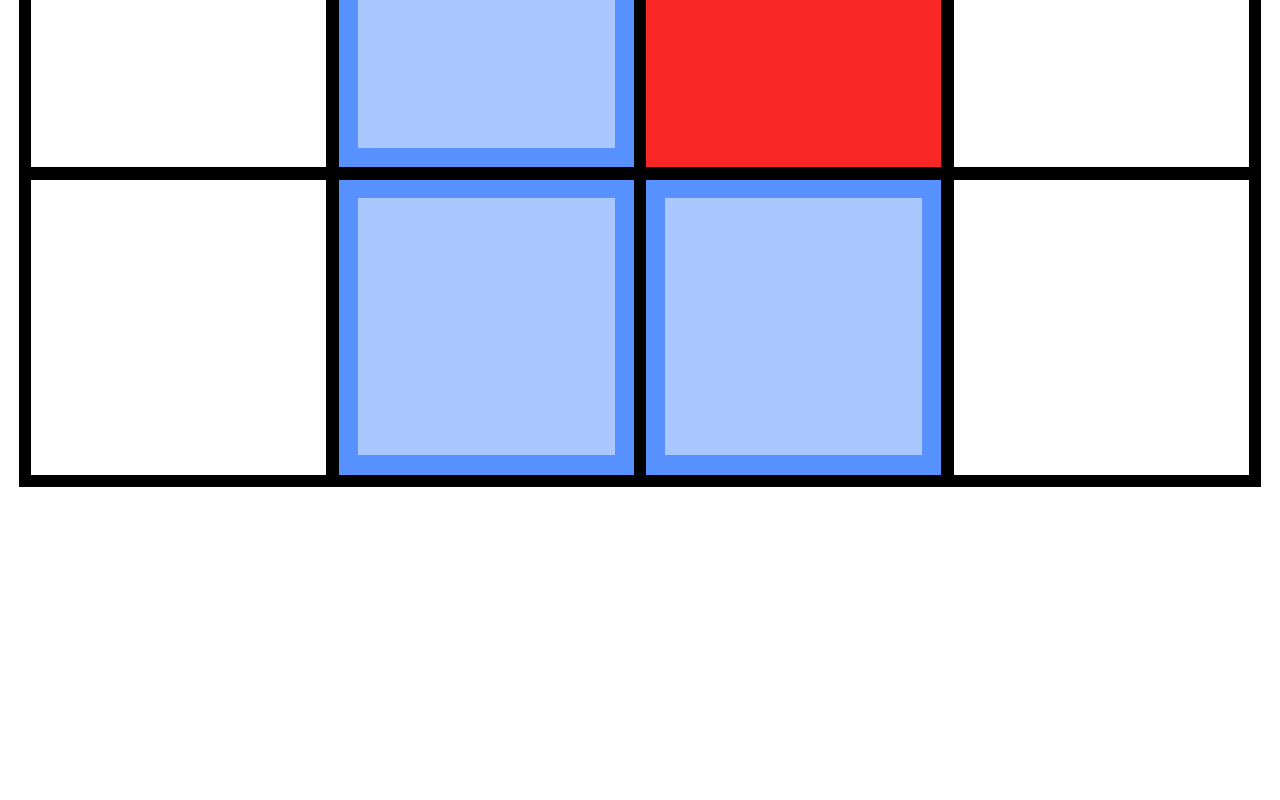
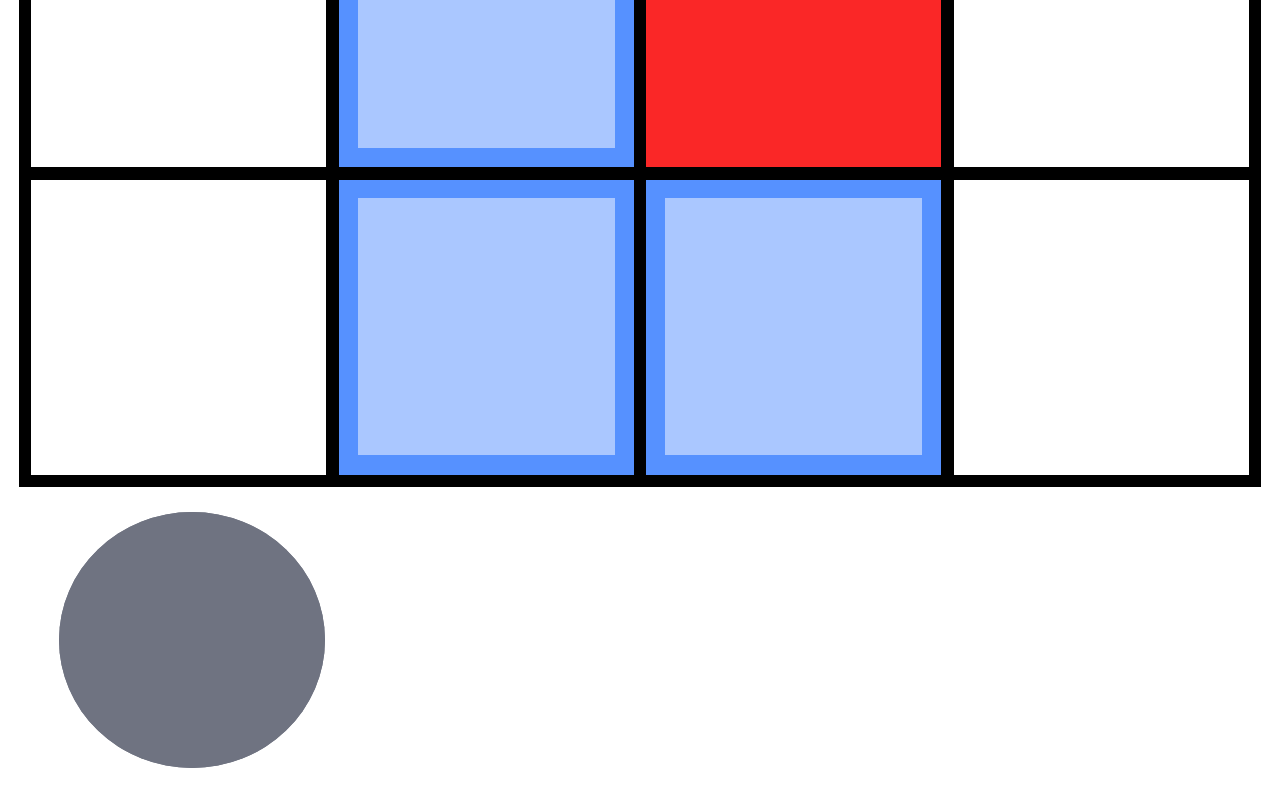
Before and after one commit to skylon07/CS-260-partner, a React (Create React App) app in the folder l-game-react/: page / in a window 1280 px wide. Shown: the part 774-1574 px from the top of the page. Before the commit the page ends 1280 px from the top, so only its background shows below. Built offline with nearby package versions, Linux system fonts and the light colour scheme.

Commit message:
Add token styling
(and "fix" their position state in <App />)

```diff
--- a/l-game-react/src/App.jsx
+++ b/l-game-react/src/App.jsx
@@ -17,11 +17,8 @@ export default function App() {
     }
     const [playerPiecePositions, setActivePlayerPiecePosition] = usePlayerPiecePositions(initPlayerPiecePositions, playerMoveMode)
 
-    // DEBUG
-    // const [tokenPiece1Position, setTokenPiece1Position] = useState(new Position(0, 0))
-    // const [tokenPiece2Position, setTokenPiece2Position] = useState(new Position(3, 3))
-    const [tokenPiece1Position, setTokenPiece1Position] = useState(new Position(-99, -99))
-    const [tokenPiece2Position, setTokenPiece2Position] = useState(new Position(-99, -99))
+    const [tokenPiece1Position, setTokenPiece1Position] = useState(new Position(0, 0))
+    const [tokenPiece2Position, setTokenPiece2Position] = useState(new Position(3, 3))
 
     const piecePositions = {
         ...playerPiecePositions,
--- a/l-game-react/src/NeutralToken.css
+++ b/l-game-react/src/NeutralToken.css
@@ -0,0 +1,20 @@
+.NeutralToken {
+    position: absolute;
+    display: flex;
+    justify-content: center;
+    align-items: center;
+    width: 25%;
+    height: 25%;
+}
+
+.NeutralToken-Circle {
+    width: 80%;
+    height: 80%;
+    box-sizing: border-box;
+    background-color: var(--color-space-gray);
+    border-radius: 50%;
+}
+
+.NeutralToken.faded {
+    opacity: 40%;
+}
--- a/l-game-react/src/NeutralToken.jsx
+++ b/l-game-react/src/NeutralToken.jsx
@@ -6,16 +6,19 @@ import './NeutralToken.css'
  *
  * @param {{
  *      position: Position,
+ *      faded: boolean,
  * }} props
  *
  * @typedef {import('./gamestate').Position} Position
  */
-export default function NeutralToken({position}) {
+export default function NeutralToken({position, faded}) {
     if (!(position instanceof Position)) {
         throw new TypeError("NeutralToken must be given a position: Position prop")
     }
 
-    return <div className="NeutralToken">
+    const fadedClass = faded ? "faded" : ""
 
+    return <div className={`NeutralToken ${fadedClass}`}>
+        <div className="NeutralToken-Circle" />
     </div>
 }
```
